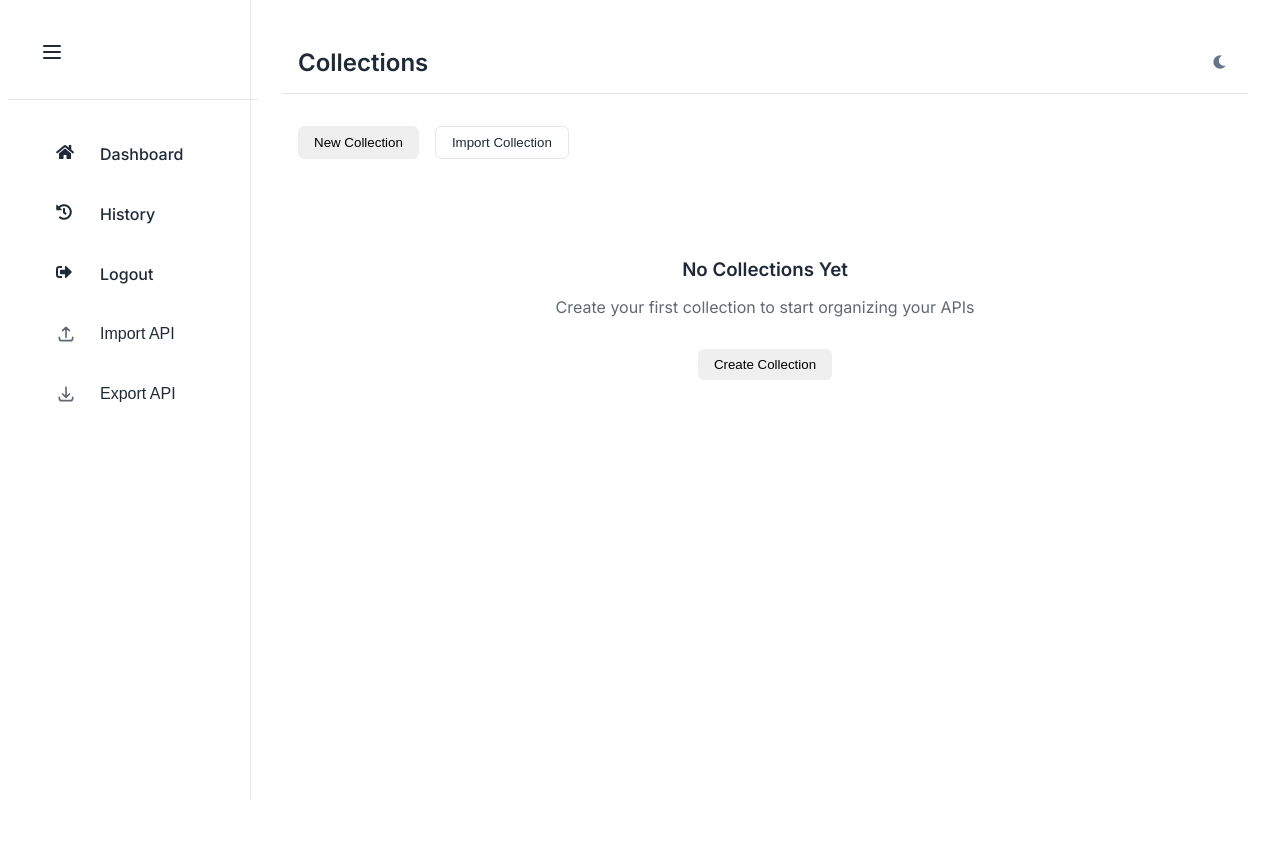
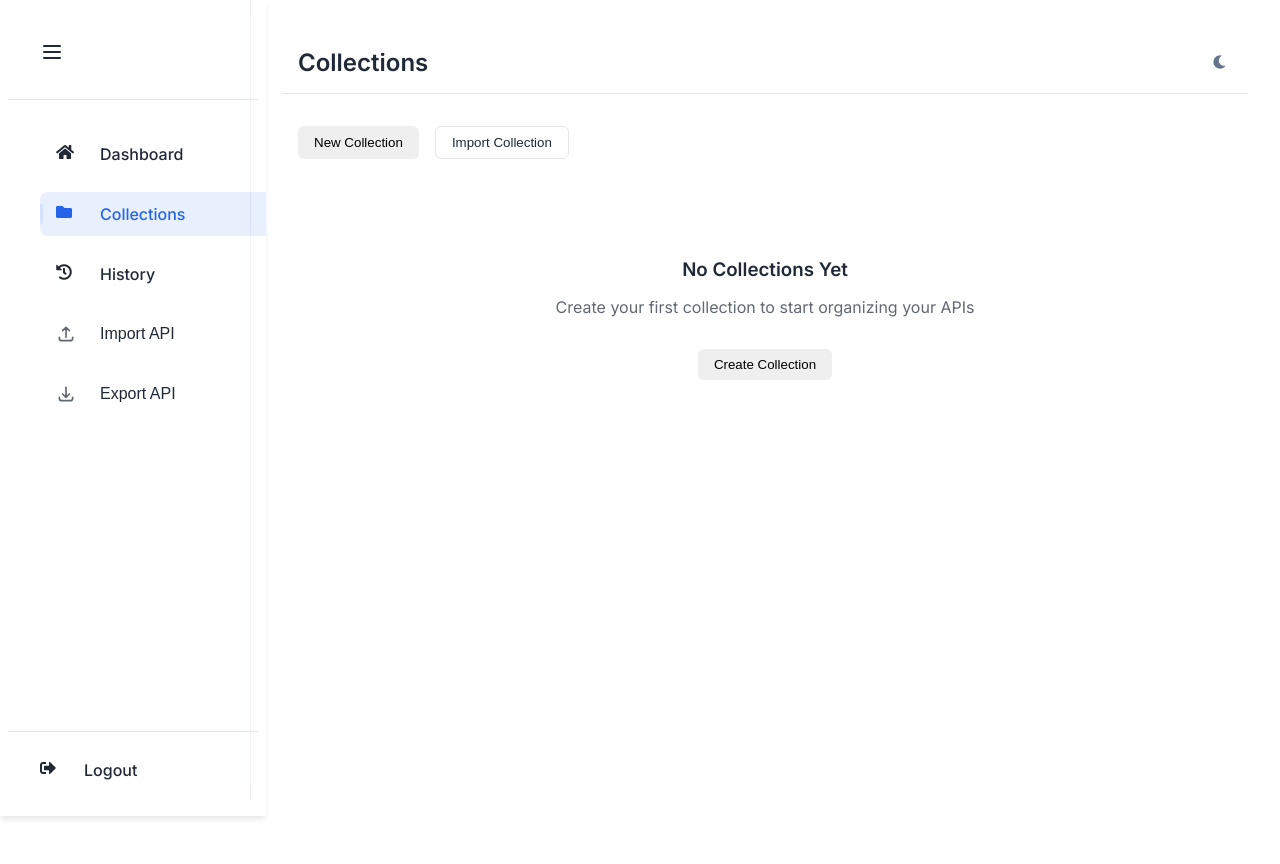
Before and after one commit to 50084561/API-CONNECT, a Flask app: page /collection/collections in a window 1280 px wide. Run offline with Flask 2, Linux system fonts and the light colour scheme; the visitor is signed in with stand-in values (Sample User, id 1); data comes from the database, SQL or seed files in the repository; data that the repository does not hold is empty.

Commit message:
final working code 18/02 10:35am

```diff
--- a/static/css/sidebar.css
+++ b/static/css/sidebar.css
@@ -1,3 +1,9 @@
+:root {
+    --transition-timing: cubic-bezier(0.4, 0, 0.2, 1);
+    --sidebar-width: 250px;
+    --sidebar-collapsed-width: 60px;
+}
+
 .sidebar {
     position: fixed;
     top: 0;
@@ -7,7 +13,9 @@
     background: var(--sidebar-bg);
     border-right: 1px solid var(--border-color);
     z-index: 1000;
-    transition: all 0.3s ease;
+    transition: width 0.3s var(--transition-timing),
+                transform 0.3s var(--transition-timing);
+    backdrop-filter: blur(10px);
 }
 
 .sidebar.collapsed {
@@ -24,6 +32,9 @@
     min-width: 60px;
     overflow: hidden;
     position: relative;
+    background: rgba(var(--sidebar-bg-rgb), 0.8);
+    backdrop-filter: blur(10px);
+    box-shadow: 0 4px 6px -1px rgba(0, 0, 0, 0.1);
 }
 
 .sidebar.collapsed .sidebar-content {
@@ -79,8 +90,27 @@
     text-decoration: none;
     border-radius: 0.5rem;
     margin-bottom: 0.5rem;
-    transition: all 0.2s ease;
+    transition: all 0.3s var(--transition-timing);
     font-weight: 500;
+    position: relative;
+    overflow: hidden;
+    transform-origin: left;
+}
+
+.nav-link::before {
+    content: '';
+    position: absolute;
+    left: 0;
+    top: 0;
+    height: 100%;
+    width: 0;
+    background: var(--primary-color);
+    opacity: 0.1;
+    transition: width 0.3s var(--transition-timing);
+}
+
+.nav-link:hover::before {
+    width: 100%;
 }
 
 .nav-link i,
@@ -88,6 +118,12 @@
     margin-right: 0.75rem;
     width: 20px;
     height: 20px;
+    transition: transform 0.3s var(--transition-timing);
+}
+
+.nav-link:hover i,
+.nav-link:hover svg {
+    transform: scale(1.1) rotate(5deg);
 }
 
 .nav-link span {
@@ -173,6 +209,7 @@
     z-index: 1001;
     margin-left: 0.75rem;
     border: 1px solid var(--border-color);
+    animation: fadeIn 0.2s var(--transition-timing);
 }
 
 .collections-section {
@@ -211,11 +248,14 @@
     padding: 0.5rem;
     margin-bottom: 0.25rem;
     border-radius: 0.375rem;
-    transition: all 0.2s ease;
+    transition: transform 0.2s var(--transition-timing),
+                background-color 0.2s var(--transition-timing);
+    transform-origin: left;
 }
 
 .collection-item:hover {
     background-color: var(--hover-bg);
+    transform: translateX(4px);
 }
 
 .collection-link {
@@ -253,12 +293,14 @@
     background: transparent;
     color: var(--text-muted);
     cursor: pointer;
-    transition: all 0.2s ease;
+    transition: all 0.2s var(--transition-timing);
+    transform-origin: center;
 }
 
 .btn-icon:hover {
     background-color: var(--hover-bg);
     color: var(--primary-color);
+    transform: scale(1.1);
 }
 
 .sidebar.collapsed .collection-actions {
@@ -377,3 +419,28 @@
     flex-direction: column;
     align-items: center;
 }
+
+@keyframes fadeIn {
+    from {
+        opacity: 0;
+        transform: translateY(-50%) translateX(10px);
+    }
+    to {
+        opacity: 1;
+        transform: translateY(-50%) translateX(0);
+    }
+}
+
+.sidebar-footer {
+    margin-top: auto;
+    padding: 1rem;
+    border-top: 1px solid var(--border-color);
+}
+
+.sidebar.collapsed .sidebar-footer {
+    padding: 1rem 6px;
+}
+
+.sidebar-footer .nav-link {
+    margin-bottom: 0;
+}
--- a/templates/collections.html
+++ b/templates/collections.html
@@ -42,7 +42,7 @@
         </div>
 
         <div class="collection-actions">
-            <a href="{{ url_for('view_collection', id=collection.id) }}" class="btn btn-small">View</a>
+            <a href="{{ url_for('collection.view_collection', id=collection.id) }}" class="btn btn-small">View</a>
             <button class="btn btn-icon export-collection" data-id="{{ collection.id }}" title="Export Collection">
                 <svg width="16" height="16" fill="none" stroke="currentColor" viewBox="0 0 24 24">
                     <path stroke-linecap="round" stroke-linejoin="round" stroke-width="2" d="M4 16v1a3 3 0 003 3h10a3 3 0 003-3v-1m-4-8l-4 4m0 0l-4-4m4 4V4"/>
--- a/templates/macros/modals.html
+++ b/templates/macros/modals.html
@@ -6,7 +6,7 @@
             <h3>New Collection</h3>
             <button class="modal-close">&times;</button>
         </div>
-        <form action="{{ url_for('create_collection') }}" method="POST">
+        <form action="{{ url_for('collection.create_collection') }}" method="POST">
             <div class="modal-body">
                 <div class="form-group">
                     <label for="collectionName">Collection Name</label>
@@ -29,7 +29,7 @@
             <button class="modal-close">&times;</button>
         </div>
         <div class="modal-body">
-            <form id="importCollectionForm" action="{{ url_for('import_collection') }}" method="POST" enctype="multipart/form-data">
+            <form id="importCollectionForm" action="{{ url_for('collection.import_collection') }}" method="POST" enctype="multipart/form-data">
                 <div class="form-group">
                     <label for="collection_file">Select Collection File</label>
                     <div class="file-input-wrapper">
--- a/templates/partials/sidebar.html
+++ b/templates/partials/sidebar.html
@@ -14,13 +14,13 @@
                     <i class="fas fa-home"></i>
                     <span>Dashboard</span>
                 </a>
+                <a href="{{ url_for('collection.collections') }}" class="nav-link {{ 'active' if request.endpoint == 'collection.collections' }}" data-title="Collections">
+                    <i class="fas fa-folder"></i>
+                    <span>Collections</span>
+                </a>
                 <a href="{{ url_for('history.history') }}" class="nav-link {{ 'active' if request.endpoint == 'history.history' }}" data-title="History">
                     <i class="fas fa-history"></i>
                     <span>History</span>
-                </a>
-                <a href="{{ url_for('auth.logout') }}" class="nav-link" data-title="Logout">
-                    <i class="fas fa-sign-out-alt"></i>
-                    <span>Logout</span>
                 </a>
                 <button class="nav-link" id="importApiBtn" data-title="Import API">
                     <svg width="20" height="20" fill="none" stroke="currentColor" viewBox="0 0 24 24">
@@ -37,6 +37,11 @@
             </div>
         </nav>
 
-
+        <div class="sidebar-footer">
+            <a href="{{ url_for('auth.logout') }}" class="nav-link" data-title="Logout">
+                <i class="fas fa-sign-out-alt"></i>
+                <span>Logout</span>
+            </a>
+        </div>
     </div>
 </div>
```
Also changed, not shown: static/css/dashboard.css (+74 -2 lines).
